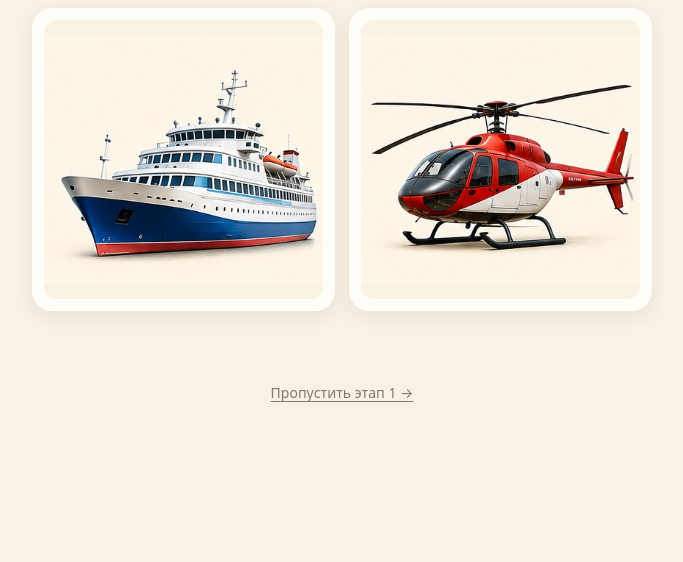
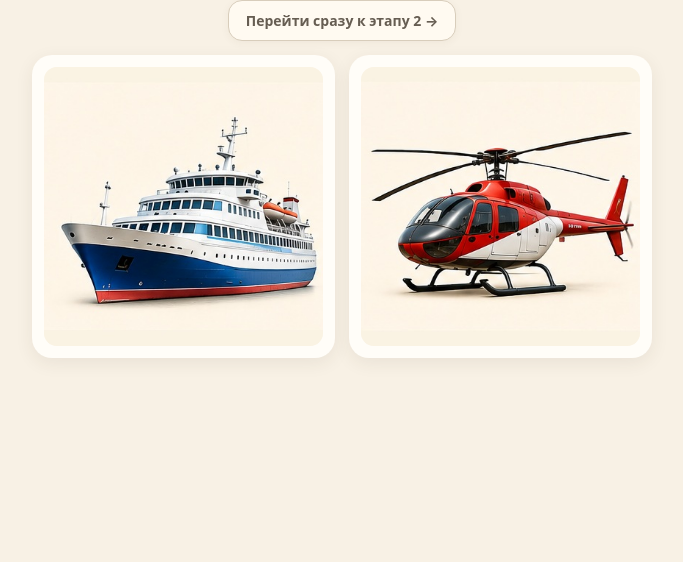
Before and after one commit to kristinayaroslav/deni-games, a plain HTML site: page index.html in a window 1280 px wide. Shown: the part 238-800 px from the top of the page, without its empty margins (298-981 px from the left). Drawn offline with Linux system fonts and the light colour scheme.

Commit message:
Make skip-to-level-two control prominent

```diff
--- a/index.html
+++ b/index.html
@@ -20,7 +20,7 @@ h1{margin:0 0 clamp(14px,3vh,25px);font-size:clamp(29px,7.5vw,42px);line-height:
 .feedback{min-height:48px;margin:10px 0 0;display:flex;align-items:center;justify-content:center;font-size:19px;font-weight:750}
 .action{display:none;min-height:54px;padding:12px 28px;border:0;border-radius:17px;background:var(--green);color:white;font:inherit;font-size:18px;font-weight:750;cursor:pointer;touch-action:manipulation}
 .action.visible{display:inline-flex;align-items:center;justify-content:center}
-.skip-stage{display:block;margin:4px auto 0;padding:10px 14px;border:0;background:transparent;color:var(--muted);font:inherit;font-size:14px;text-decoration:underline;text-underline-offset:3px;cursor:pointer;touch-action:manipulation}
+.skip-stage{display:block;margin:-5px auto 14px;padding:10px 17px;border:1px solid #d8cdbb;border-radius:14px;background:#fffaf1;color:#665d52;font:inherit;font-size:14px;font-weight:650;cursor:pointer;touch-action:manipulation;box-shadow:0 2px 8px rgb(70 55 35 / 5%)}
 .skip-stage:focus-visible{outline:3px solid #6b9fc3;outline-offset:2px;border-radius:8px}
 .finish-mark{width:min(100%,440px);margin:0 auto 14px}.finish-mark img{display:block;width:100%;height:auto;border-radius:24px}
 .finish h1{margin-bottom:12px}.finish p{margin:0 0 20px;color:var(--muted);font-size:18px}
@@ -38,9 +38,9 @@ h1{margin:0 0 clamp(14px,3vh,25px);font-size:clamp(29px,7.5vw,42px);line-height:
 <section id="game" aria-labelledby="prompt">
 <div class="topline" id="progress">Этап 1 · Задание 1 из 10</div>
 <h1 id="prompt">Найди корабль</h1>
+<button class="skip-stage" id="skipStage" type="button">Перейти сразу к этапу 2 →</button>
 <div class="cards" id="cards" aria-label="Выбери картинку"></div>
 <div class="feedback" id="feedback" aria-live="polite"></div>
-<button class="skip-stage" id="skipStage" type="button">Пропустить этап 1 →</button>
 </section>
 <section id="between" class="stage-card" hidden>
 <h1>Первый этап пройден!</h1>
```
